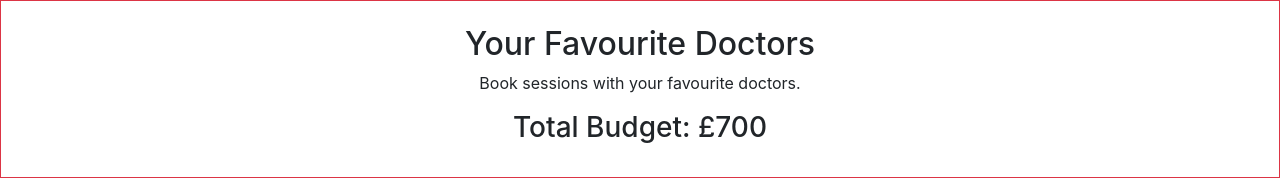
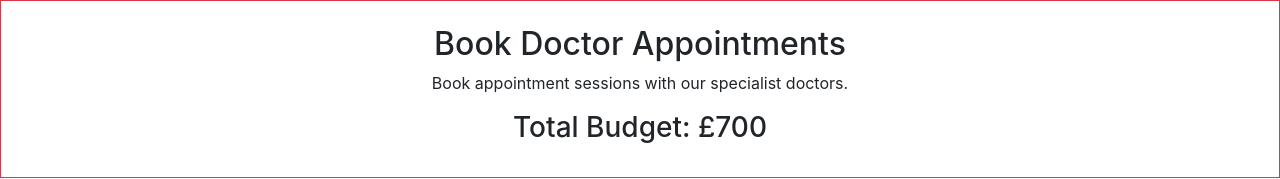
Before and after one commit to rezbd/hire-doctors, a React (Create React App) app: page / in a window 1280 px wide. Shown: the top 179 px of the page. Built offline with nearby package versions, Linux system fonts and the light colour scheme.

Commit message:
minor updates

```diff
--- a/src/components/Clinic/Clinic.js
+++ b/src/components/Clinic/Clinic.js
@@ -1,6 +1,7 @@
 import React, { useEffect, useState } from 'react';
 import Cart from '../Cart/Cart';
 import Doctor from '../Doctor/Doctor';
+import './Clinic.css'
 
 const Clinic = () => {
     // state to loop all doctors
--- a/src/components/Doctor/Doctor.js
+++ b/src/components/Doctor/Doctor.js
@@ -1,4 +1,5 @@
 import React from 'react';
+import './Doctor.css';
 
 const Doctor = (props) => {
 
--- a/src/components/Header/Header.js
+++ b/src/components/Header/Header.js
@@ -3,8 +3,8 @@ import React from 'react';
 const Header = () => {
     return (
         <div className="border border-danger py-4 mb-4">
-            <h2>Your Favourite Doctors</h2>
-            <p>Book sessions with your favourite doctors.</p>
+            <h2>Book Doctor Appointments</h2>
+            <p>Book appointment sessions with our specialist doctors.</p>
             <h3>Total Budget: £700</h3>
         </div>
     );
```
